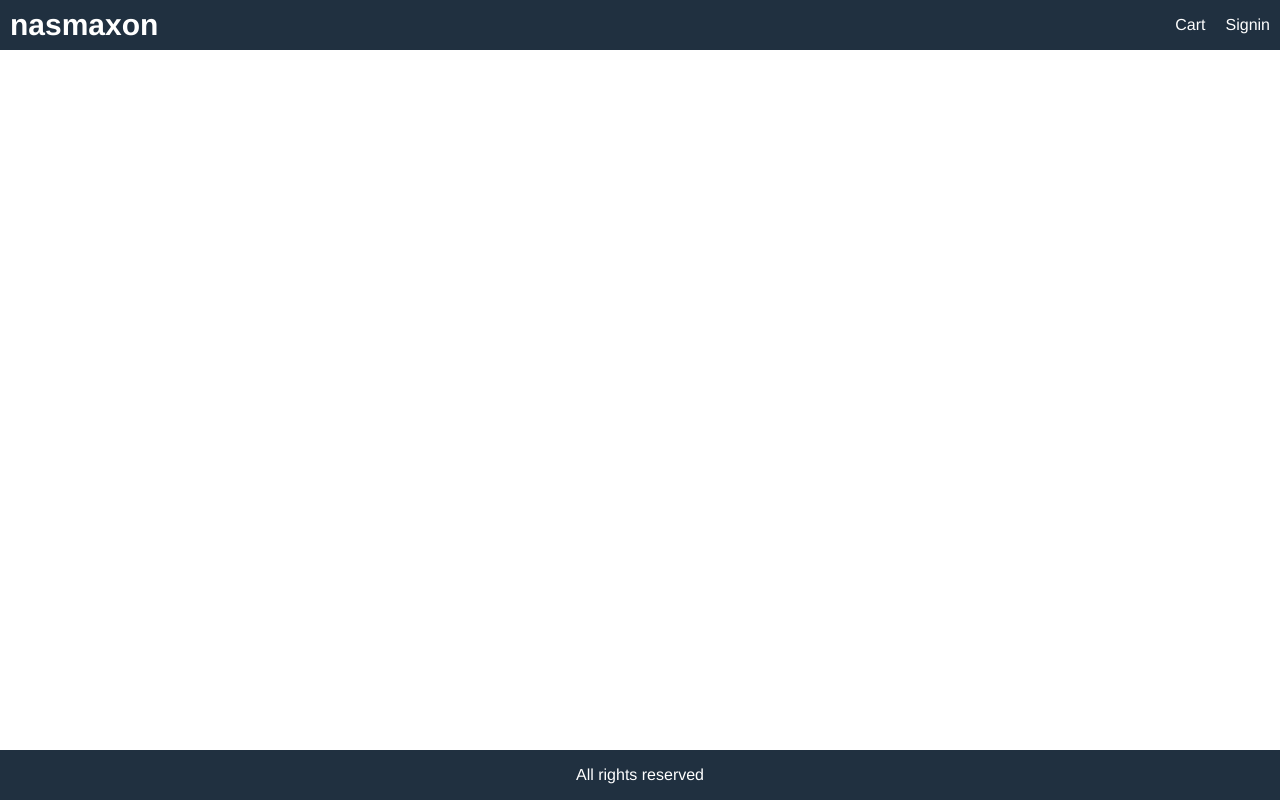
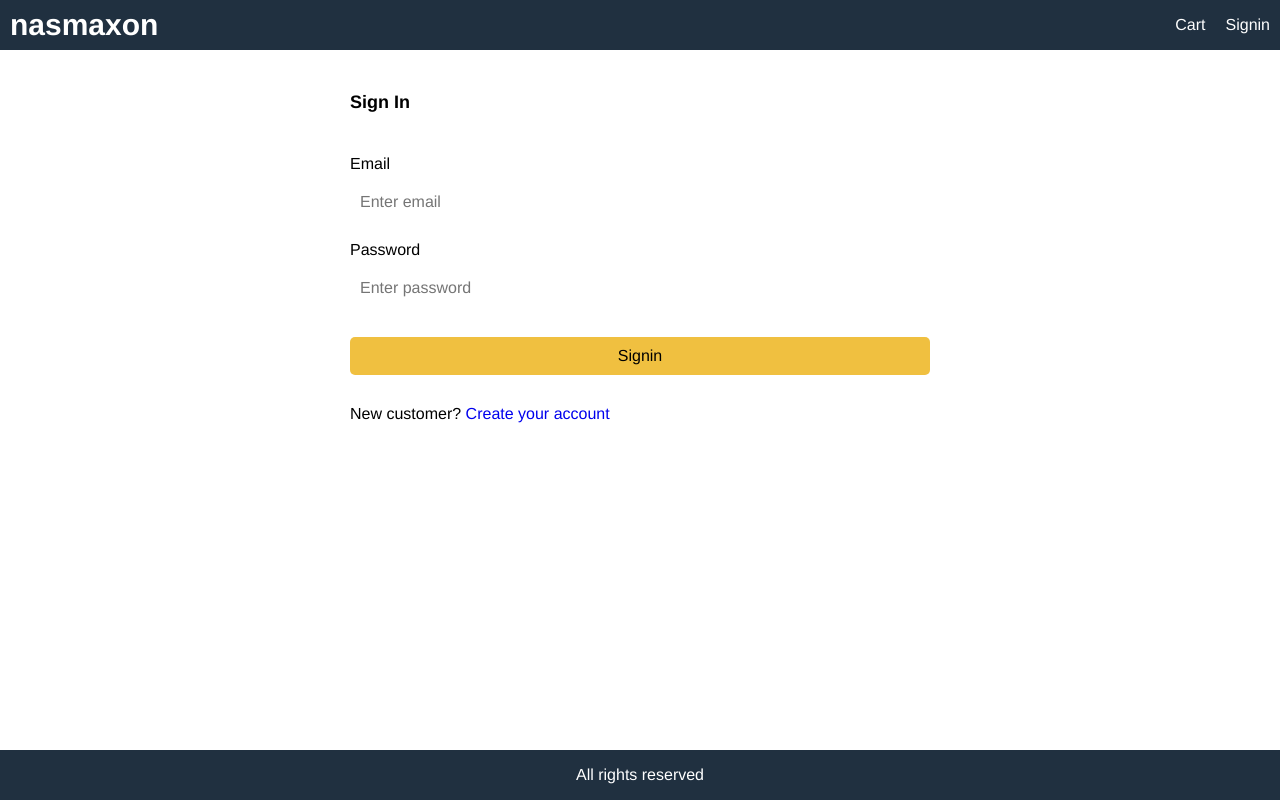
Before and after one commit to elnasabdallah/namaxon, a React (Create React App) app in the folder frontend/: page /signin in a window 1280 px wide. Built offline with nearby package versions, Linux system fonts and the light colour scheme.

Commit message:
created signin page with its functionality

```diff
--- a/frontend/src/App.js
+++ b/frontend/src/App.js
@@ -1,11 +1,20 @@
-import { useSelector } from "react-redux";
+import { useDispatch, useSelector } from "react-redux";
 import { BrowserRouter as Router, Link, Route } from "react-router-dom";
+import { signout } from "./actions/userAction";
 import CartScreen from "./screens/CartScreen";
 import HomeScreen from "./screens/HomeScreen";
 import ProductScreen from "./screens/ProductScreen";
+import SingninScreen from "./screens/SingninScreen";
 function App() {
   const cart = useSelector(state => state.cart);
   const { cartItems } = cart;
+  const userSignin = useSelector(state => state.userSignin);
+  const { userInfo } = userSignin;
+  const dispatch = useDispatch();
+
+  const signoutHandler = () => {
+    dispatch(signout());
+  };
 
   return (
     <Router>
@@ -21,13 +30,27 @@ function App() {
             {cartItems.length > 0 && (
               <span className='badge'>{cartItems.length}</span>
             )}
-            <Link to='/signin'>Signin</Link>
+            {userInfo ? (
+              <div className='dropdown'>
+                <Link to='#'>
+                  {userInfo.name} <i className='fa fa-caret-down'></i>
+                </Link>
+                <ul className='dropdown-content'>
+                  <Link to='#signout' onClick={signoutHandler}>
+                    Sign Out
+                  </Link>
+                </ul>
+              </div>
+            ) : (
+              <Link to='/signin'>Signin</Link>
+            )}
           </div>
         </header>
         <main>
           <Route path='/' component={HomeScreen} exact />
           <Route path='/product/:id' component={ProductScreen} />
           <Route path='/cart/:id?' component={CartScreen} />
+          <Route path='/signin' component={SingninScreen} />
         </main>
         <footer className='row center'>All rights reserved</footer>
       </div>
--- /dev/null
+++ b/frontend/src/actions/userAction.js
@@ -0,0 +1,31 @@
+import axios from "axios";
+import {
+  USER_SIGNIN_FAIL,
+  USER_SIGNIN_REQUEST,
+  USER_SIGNIN_SUCCESS,
+  USER_SIGNOUT,
+} from "../constants/userConstants";
+
+export const signin = (email, password) => async dispatch => {
+  dispatch({ type: USER_SIGNIN_REQUEST, payload: { email, password } });
+  try {
+    const { data } = await axios.post("/api/users/signin", { email, password });
+    dispatch({ type: USER_SIGNIN_SUCCESS, payload: data });
+
+    localStorage.setItem("userInfo", JSON.stringify(data));
+  } catch (error) {
+    dispatch({
+      type: USER_SIGNIN_FAIL,
+      payload:
+        error.response && error.response.data.message
+          ? error.response.data.message
+          : error.message,
+    });
+  }
+};
+
+export const signout = () => dispatch => {
+  localStorage.removeItem("userInfo");
+  localStorage.removeItem("cartItems");
+  dispatch({ type: USER_SIGNOUT });
+};
--- /dev/null
+++ b/frontend/src/constants/userConstants.js
@@ -0,0 +1,4 @@
+export const USER_SIGNIN_REQUEST = "USER_SIGNIN_REQUEST";
+export const USER_SIGNIN_SUCCESS = "USER_SIGNIN_SUCCESS";
+export const USER_SIGNIN_FAIL = "USER_SIGNIN_FAIL";
+export const USER_SIGNOUT = "USER_SIGNOUT";
--- a/frontend/src/index.css
+++ b/frontend/src/index.css
@@ -204,6 +204,41 @@ img.large {
   color: #a02020;
   background-color: #ffe0e0e0;
 }
+/* form */
+.form {
+  max-width: 60rem;
+  margin: 0 auto;
+}
+.form > div {
+  display: flex;
+  flex-direction: column;
+  margin: 1rem;
+}
+.form label {
+  margin: 1rem 0;
+  display: block;
+}
+/* dropdown */
+
+.dropdown {
+  display: inline-block;
+  position: relative;
+}
+.dropdown-content {
+  position: absolute;
+  display: none;
+  right: 0;
+  min-width: 12rem;
+  padding: 1rem;
+  z-index: 1;
+  background-color: #203040;
+  margin: 0;
+  margin-top: 0.4rem;
+  border-radius: 0.5rem;
+}
+.dropdown:hover .dropdown-content {
+  display: block;
+}
 
 @media (max-width: 760px) {
   .row.top {
--- /dev/null
+++ b/frontend/src/reducers/userReducer.js
@@ -0,0 +1,29 @@
+import {
+  USER_SIGNIN_FAIL,
+  USER_SIGNIN_REQUEST,
+  USER_SIGNIN_SUCCESS,
+  USER_SIGNOUT,
+} from "../constants/userConstants";
+
+export const userSigninReducer = (state = {}, action) => {
+  switch (action.type) {
+    case USER_SIGNIN_REQUEST:
+      return {
+        loading: true,
+      };
+    case USER_SIGNIN_SUCCESS:
+      return {
+        loading: false,
+        userInfo: action.payload,
+      };
+    case USER_SIGNIN_FAIL:
+      return {
+        loading: false,
+        error: action.payload,
+      };
+    case USER_SIGNOUT:
+      return {};
+    default:
+      return state;
+  }
+};
--- /dev/null
+++ b/frontend/src/screens/SingninScreen.js
@@ -0,0 +1,78 @@
+import React, { useEffect, useState } from "react";
+import { useDispatch, useSelector } from "react-redux";
+import { Link } from "react-router-dom";
+import LoadingBox from "../components/LoadingBox";
+import MessageBox from "../components/MessageBox";
+import { signin } from "./../actions/userAction";
+
+const SingninScreen = props => {
+  const dispatch = useDispatch();
+
+  const submitHanler = e => {
+    e.preventDefault();
+    dispatch(signin(email, password));
+    //todo :signin action
+  };
+
+  const [email, setEmail] = useState("");
+  const [password, setPassword] = useState("");
+
+  const redirect = props.location.search
+    ? props.location.search.split("=")[1]
+    : "/";
+  const userSignin = useSelector(state => state.userSignin);
+  const { userInfo, loading, error } = userSignin;
+
+  useEffect(() => {
+    if (userInfo) {
+      props.history.push(redirect);
+    }
+  }, [props.histroy, redirect, userInfo]);
+  return (
+    <div>
+      <form a className='form' onSubmit={submitHanler}>
+        <div>
+          <h1>Sign In</h1>
+        </div>
+        {loading && <LoadingBox></LoadingBox>}
+        {error && <MessageBox variant='danger'>{error}</MessageBox>}
+        <div>
+          <label htmlFor='email'>Email</label>
+          <input
+            type='email'
+            name='email'
+            id='email'
+            placeholder='Enter email'
+            required
+            onChange={e => setEmail(e.target.value)}
+          />
+        </div>
+        <div>
+          <label htmlFor='password'>Password</label>
+          <input
+            type='password'
+            name='password'
+            id='password'
+            placeholder='Enter password'
+            required
+            onChange={e => setPassword(e.target.value)}
+          />
+        </div>
+        <div>
+          <label />
+          <button type='submit' className='primary'>
+            Signin
+          </button>
+        </div>
+        <div>
+          <label />
+          <div>
+            New customer? <Link to='/register'>Create your account</Link>
+          </div>
+        </div>
+      </form>
+    </div>
+  );
+};
+
+export default SingninScreen;
--- a/frontend/src/store.js
+++ b/frontend/src/store.js
@@ -5,7 +5,13 @@ import {
   productListReducer,
 } from "./reducers/productReducers";
 import { cartReducer } from "./reducers/cartReducers";
+import { userSigninReducer } from "./reducers/userReducer";
 const initialState = {
+  userSignin: {
+    userInfo: localStorage.getItem("userInfo")
+      ? JSON.parse(localStorage.getItem("userInfo"))
+      : null,
+  },
   cart: {
     cartItems: localStorage.getItem("cartItems")
       ? JSON.parse(localStorage.getItem("cartItems"))
@@ -16,6 +22,7 @@ const rootReducer = combineReducers({
   productList: productListReducer,
   productDetails: productDetailsReducer,
   cart: cartReducer,
+  userSignin: userSigninReducer,
 });
 const composEnhancer = window.__REDUX_DEVTOOLS_EXTENSION_COMPOSE__;
 
```
